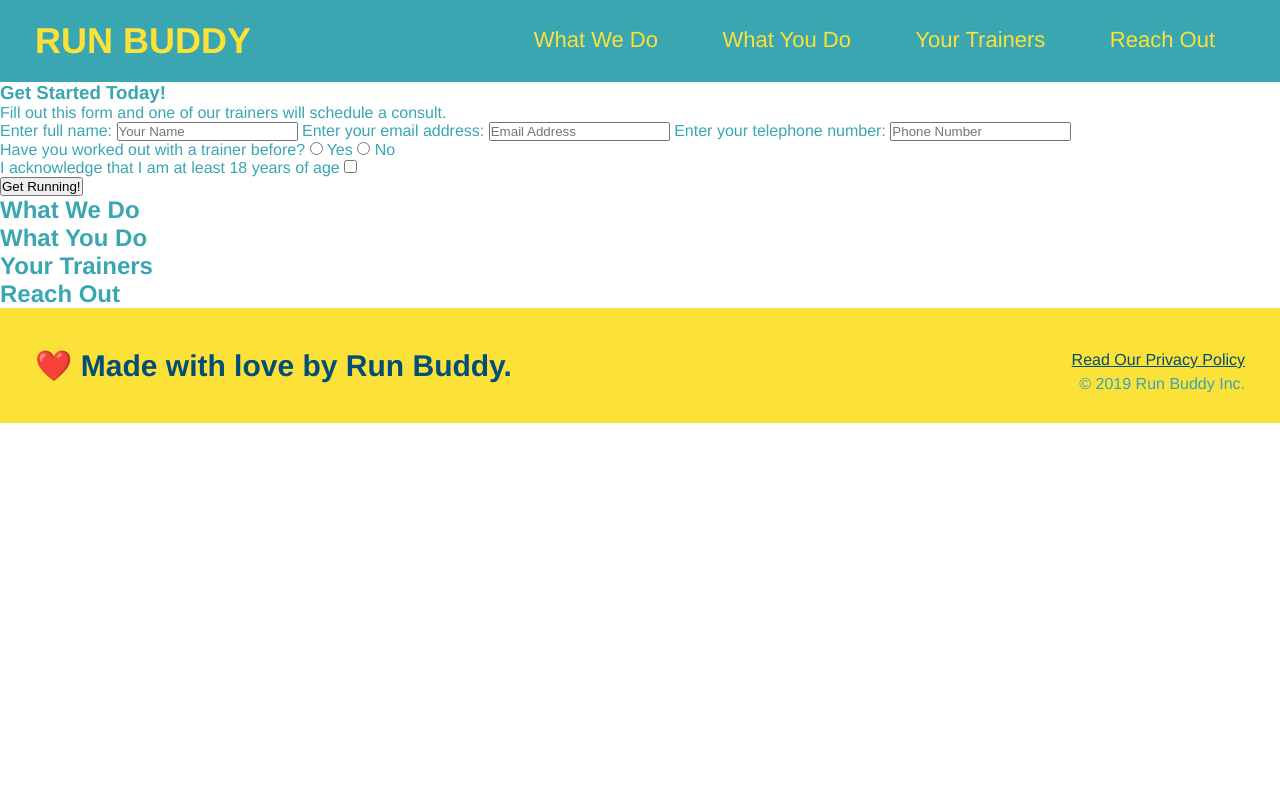
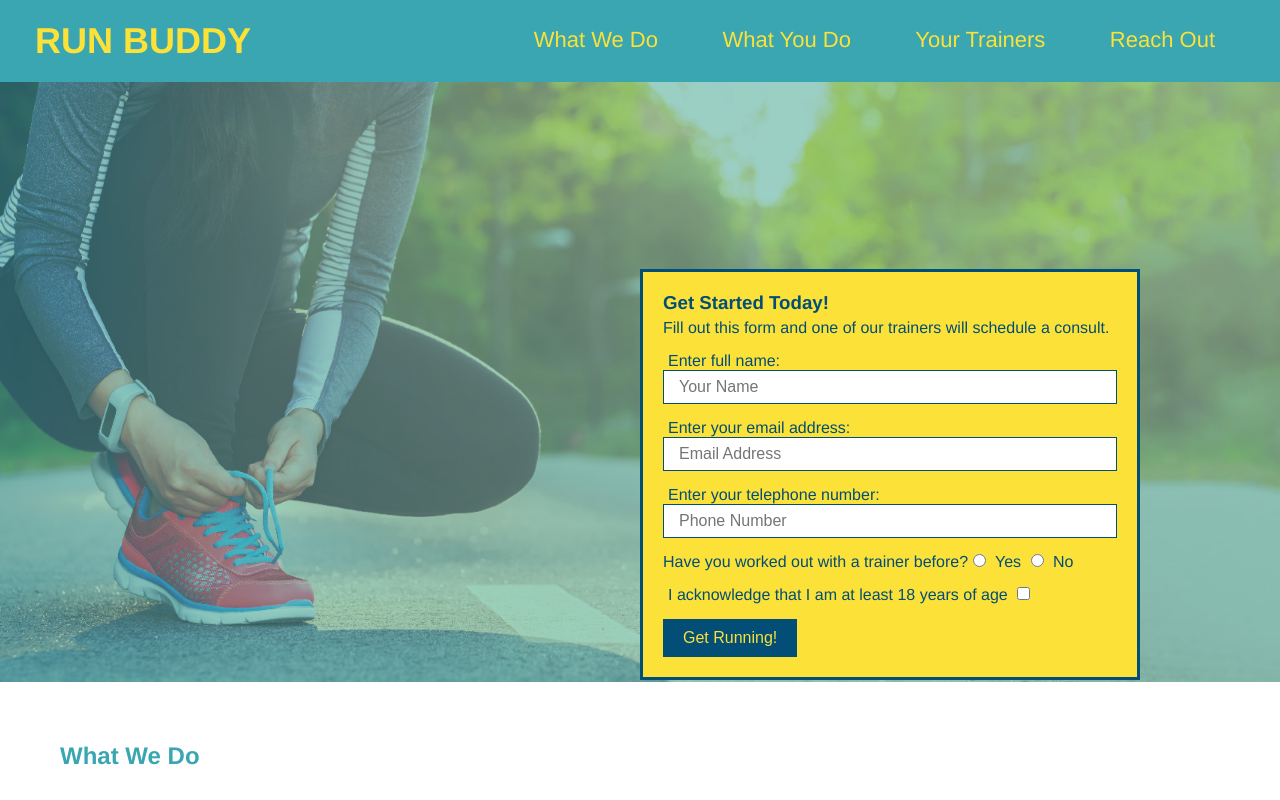
Before and after one commit to Tyl3r-s/run-buddy, a plain HTML site: page index.html in a window 1280 px wide. Shown: the top 800 px of the page. Drawn offline with Linux system fonts and the light colour scheme.

```diff
--- a/assets/css/style.css
+++ b/assets/css/style.css
@@ -1,107 +1,124 @@
 * {
-
     margin: 0;
-
     padding: 0;
-
     box-sizing: border-box;
-
 }
 
 body {
-
     color: #39a6b2;
-
     font-family: Helvetica, Arial, sans-serif;
-
 }
 
 header {
-
     padding: 20px 35px;
-
     background-color: #39a6b2;
-
 }
 
 header h1 {
-
     font-weight: bold;
-
     font-size: 36px;
-
     color: #fce138;
-
     margin: 0;
-
     display: inline;
-
 }
 
 header a {
-
     text-decoration: none;
-
     color: #fce138;
 }
 
 header nav {
-
     float: right;
-
     margin: 7px 0;
-
 }
 
 header nav ul li {
-
     display: inline;
-
 }
 
 header nav ul li a {
-
     margin: 0 30px;
-
     font-weight: lighter;
-
     font-size: 22px;
-
 }
 
 footer {
-
     background: #fce138;
-
     width: 100%;
-
-    padding: 40px 35px;
-}
+    padding: 40px 35px;}
 
 footer h2 {
-
     display: inline;
-
     color: #024e76;
-
     font-size: 30px;
-
     margin: 0;
-
 }
 
 footer div {
-
     float: right;
-
     line-height: 1.5;
-
     text-align: right;
-
 }
 
 footer a {
+    color: #024e76;
+}
 
+section {
+    padding: 60px;
+}
+
+.hero {
+    background-image: url("../images/hero-bg.jpg");
+    height: 600px;
+    background-size: cover;
+    background-position: center;
+    postition: relative;
+}
+
+/* hero style end */
+
+.hero-form {
+    background-color: #fce138;
+    padding: 20px;
+    width: 500px;
     color: #024e76;
+    border-style: solid;
+    border-width: 3px;
+    border-color: #024e76;
+    /* shorthand: border: solid 3x #024e76; */
+    position: absolute;
+    bottom: 120px;
+    right: 140px;
+}
 
+.hero-form p {
+    margin: 5px 0 15px 0;
 }
+
+.hero-form h3 {
+    font-size 24px;
+    margin: 0;
+}
+
+.form-input {
+    border: 1px solid #024e76;
+    display: block;
+    padding: 7px 15px;
+    font-size: 16px;
+    color: #024e7;
+    width: 100%;
+    margin-bottom: 15px
+}
+
+.hero-form label {
+    margin: 0 5px;
+}
+
+.hero-form button {
+    color: #fce138;
+    background-color: #024e76;
+    border: none;
+    padding: 10px 20px;
+    font-size: 16px;
+}
--- a/index.html
+++ b/index.html
@@ -37,19 +37,19 @@
   </header>
 
   <!--hero/jumbotron-->
-  <section>
-    <div>
+  <section class="hero">
+    <div class="hero-form">
       <h3>Get Started Today!</h3>
       <p>Fill out this form and one of our trainers will schedule a consult.</p>
 
     <!--add form element-->
       <form>
         <label for="name">Enter full name:</label>
-        <input type="text" Placeholder="Your Name" name="name" id="name" />
+        <input type="text" Placeholder="Your Name" name="name" id="name" class="form-input" />
         <label type="email">Enter your email address:</label>
-        <input type="email" placeholder="Email Address" name="email" id="email" />
+        <input type="email" placeholder="Email Address" name="email" id="email" class="form-input" />
         <label for=""phone">Enter your telephone number:</label>
-        <input type="tel" placeholder="Phone Number" name="phone" id="phone" />
+        <input type="tel" placeholder="Phone Number" name="phone" id="phone" class="form-input"/>
         <p>
           Have you worked out with a trainer before?
           <input type="radio" name="trainer-confirm" id="trainer-yes" />
```
Also changed, not shown: assets/images/hero-bg.jpg (added).
